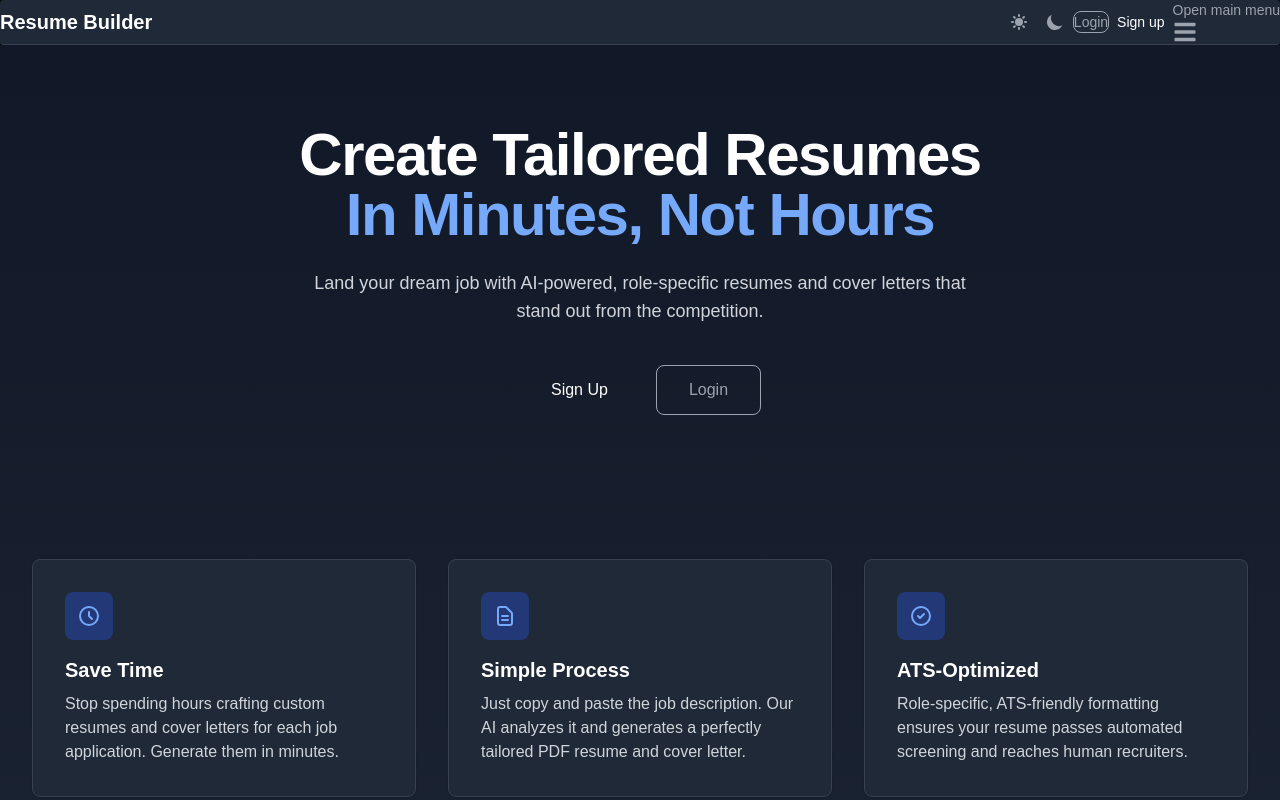
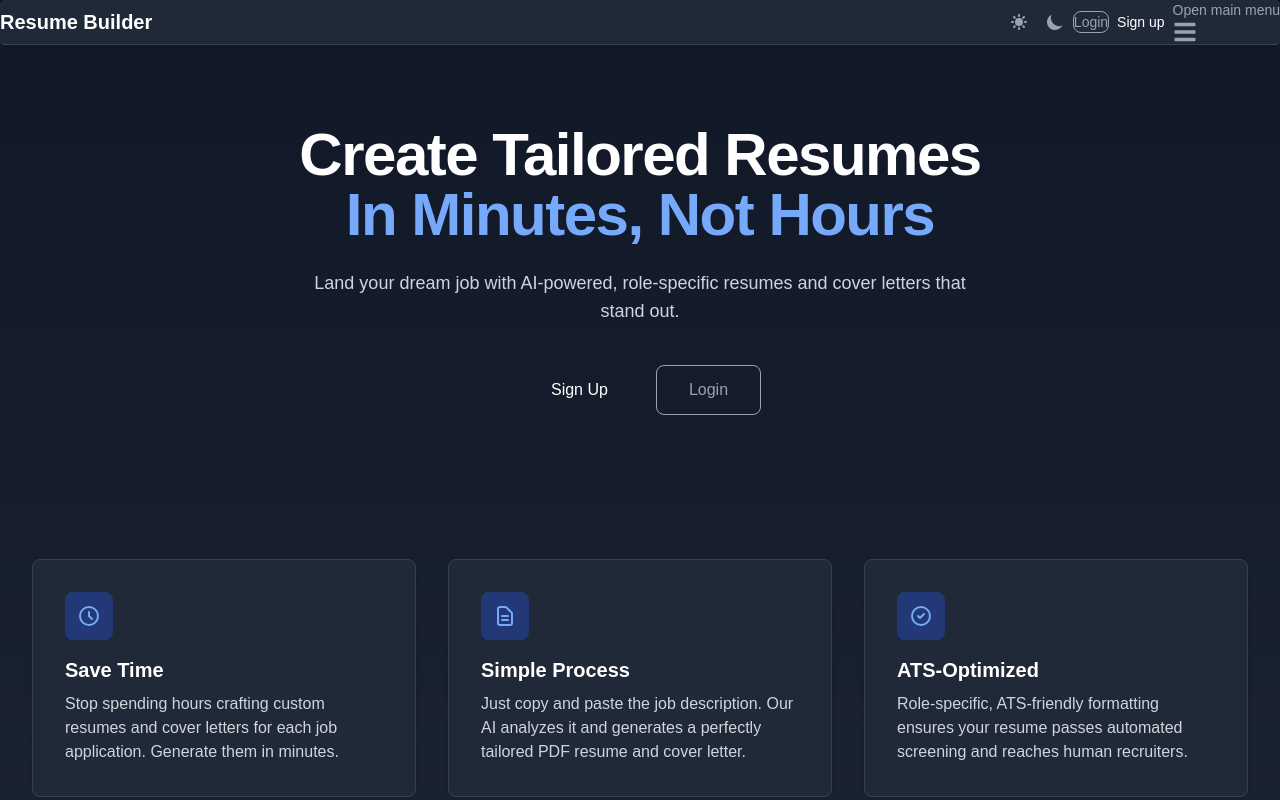
Before and after one commit to atticus-ezis/resume_builder_v2_frontend, a Next.js app: page / in a window 1280 px wide. Shown: the top 800 px of the page. Built offline with nearby package versions, Linux system fonts and the light colour scheme; no server answers.

Commit message:
homepage tweak

```diff
--- a/app/page.tsx
+++ b/app/page.tsx
@@ -16,8 +16,7 @@ export default function Home() {
             <span className="block text-blue-600 dark:text-blue-400">In Minutes, Not Hours</span>
           </h1>
           <p className="mx-auto mt-6 max-w-2xl text-lg text-gray-600 dark:text-gray-300">
-            Land your dream job with AI-powered, role-specific resumes and cover letters that stand out from the
-            competition.
+            Land your dream job with AI-powered, role-specific resumes and cover letters that stand out.
           </p>
           <div className="mt-10 flex justify-center gap-4">
             {isVerified ? (
@@ -121,14 +120,8 @@ export default function Home() {
           <h2 className="text-3xl font-bold text-white sm:text-4xl">Ready to land your dream job?</h2>
           <p className="mx-auto mt-4 max-w-xl text-lg text-blue-100">Beat the AI screening, save time, work smarter.</p>
           <div className="mt-8">
-            <Button
-              as={Link}
-              href={isVerified ? "/account/generate" : "/account/register"}
-              size="xl"
-              color="light"
-              className="px-8 py-3"
-            >
-              {isVerified ? "Try It Now" : "Get Started"}
+            <Button as={Link} href="/account/generate" size="xl" color="light" className="px-8 py-3">
+              Get Started
             </Button>
           </div>
         </div>
```
